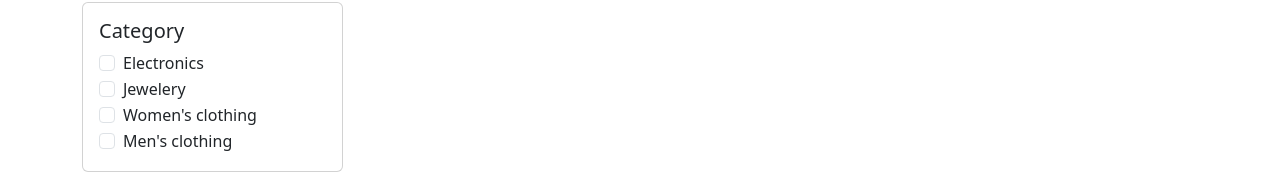
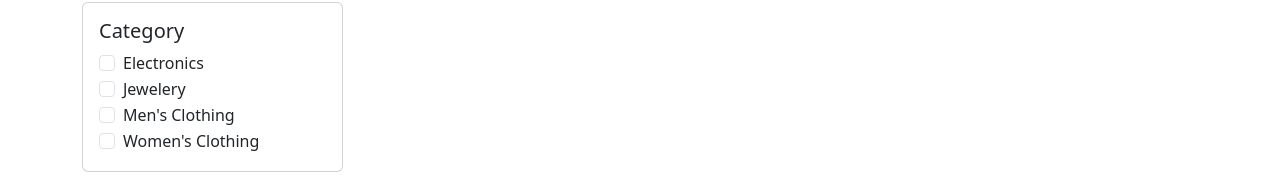
Before and after one commit to viveksahu09/react-ecommerce-app, a React (Vite) app: page /products in a window 1280 px wide. Shown: the part 148-334 px from the top of the page. Built offline with nearby package versions, Linux system fonts and the light colour scheme; no server answers.

Commit message:
feat: implement category filtering for products

```diff
--- a/src/components/filters/FiltersSidebar.jsx
+++ b/src/components/filters/FiltersSidebar.jsx
@@ -1,6 +1,8 @@
 import { Card, CardBody, Form, FormCheck } from "react-bootstrap";
 
-function FiltersSidebar() {
+function FiltersSidebar({ selectedCategories, onCategoryChange }) {
+  console.log(selectedCategories);
+
   return (
     <>
       {/* Sidebar Title */}
@@ -10,10 +12,30 @@ function FiltersSidebar() {
       <Card className="mb-3">
         <Card.Body>
           <Card.Title>Category</Card.Title>
-          <Form.Check type="checkbox" label="Electronics" />
-          <Form.Check type="checkbox" label="Jewelery" />
-          <Form.Check type="checkbox" label="Women's clothing" />
-          <FormCheck type="checkbox" label="Men's clothing" />
+          <Form.Check
+            type="checkbox"
+            label="Electronics"
+            checked={selectedCategories.includes("electronics")}
+            onChange={()=>onCategoryChange("electronics")}
+          />
+          <Form.Check
+            type="checkbox"
+            label="Jewelery"
+            checked={selectedCategories.includes("jewelery")}
+            onChange={()=>onCategoryChange("jewelery")}
+          />
+          <Form.Check
+            type="checkbox"
+            label="Men's Clothing"
+            checked={selectedCategories.includes("men's clothing")}
+            onChange={()=>onCategoryChange("men's clothing")}
+          />
+          <FormCheck
+            type="checkbox"
+            label="Women's Clothing"
+            checked={selectedCategories.includes("women's clothing")}
+            onChange={()=>onCategoryChange("women's clothing")}
+          />
         </Card.Body>
       </Card>
 
@@ -21,19 +43,37 @@ function FiltersSidebar() {
       <Card className="mb-3">
         <Card.Body>
           <Card.Title>Price</Card.Title>
-          <Form.Check type="checkbox" label="Under $50" />
-          <Form.Check type="checkbox" label="$50 - $100" />
+          <Form.Check
+            type="checkbox"
+            label="Under $50"
+          />
+          <Form.Check
+            type="checkbox"
+            label="$50 - $100"
+          />
         </Card.Body>
       </Card>
 
       {/* Rating Filter */}
       <Card className="mb-3">
-        <Card.Body >
+        <Card.Body>
           <Card.Title>Rating</Card.Title>
-          <Form.Check type="checkbox" label="4★ & above" />
-          <Form.Check type="checkbox" label="3★ & above" />
-          <Form.Check type="checkbox" label="2★ & above" />
-          <Form.Check type="checkbox" label="1★ & above" />
+          <Form.Check
+            type="checkbox"
+            label="4★ & above"
+          />
+          <Form.Check
+            type="checkbox"
+            label="3★ & above"
+          />
+          <Form.Check
+            type="checkbox"
+            label="2★ & above"
+          />
+          <Form.Check
+            type="checkbox"
+            label="1★ & above"
+          />
         </Card.Body>
       </Card>
     </>
--- a/src/pages/Products.jsx
+++ b/src/pages/Products.jsx
@@ -5,8 +5,31 @@ import { Col, Container, Row } from "react-bootstrap";
 import FiltersSidebar from "../components/filters/FiltersSidebar";
 
 function Products() {
-  const [category, setCategory] = useState("");
   const [products, setProducts] = useState([]);
+  const [selectedCategories, setSelectedCategories] = useState([]);
+  const [selectedPrice, setSelectedPrice] = useState([]);
+  const [selectedRating, setSelectedRating] = useState([]);
+
+  const handleCategoryChange = (category) => {
+    if (selectedCategories.includes(category)) {
+      setSelectedCategories(
+        selectedCategories.filter((item) => {
+          return item !== category;
+        }),
+      );
+    } else {
+      setSelectedCategories([...selectedCategories, category]);
+    }
+  };
+
+  const filteredProducts = products.filter((product) => {
+    if (selectedCategories.length === 0) {
+      return true;
+    } else {
+      return selectedCategories.includes(product.category);
+    }
+  });
+
   useEffect(() => {
     const loadProducts = async () => {
       try {
@@ -25,12 +48,15 @@ function Products() {
       <Container>
         <Row>
           <Col md={3}>
-            <FiltersSidebar />
+            <FiltersSidebar
+              selectedCategories={selectedCategories}
+              onCategoryChange={handleCategoryChange}
+            />
           </Col>
 
           <Col md={9} className="pd-4">
             <Row>
-              {products.map((product) => {
+              {filteredProducts.map((product) => {
                 return (
                   <Col key={product.id} xs={12} md={4} lg={3} className="mb-4">
                     <ProductCard product={product} />
```
